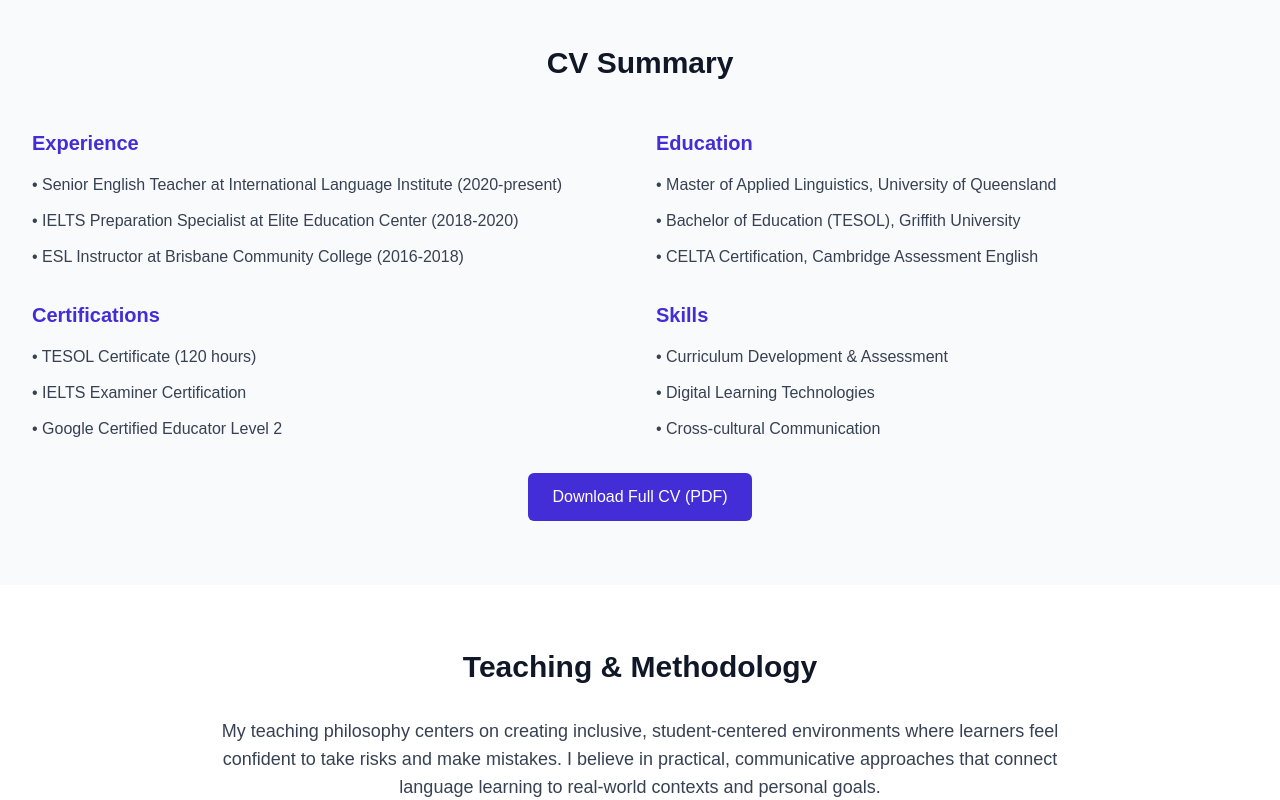
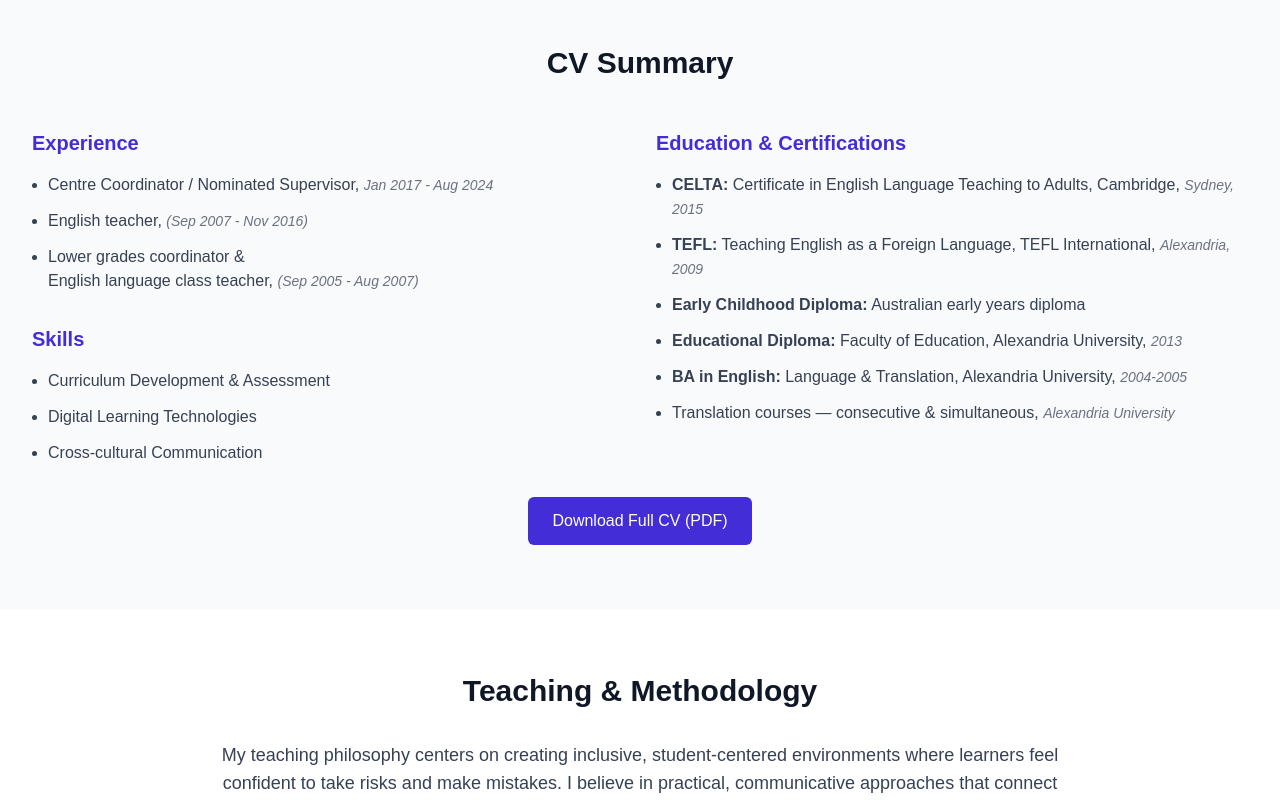
Before and after one commit to ab-clients/Sara_teacher, a Next.js app: page / in a window 1280 px wide. Shown: the part 1280-2080 px from the top of the page. Built offline with nearby package versions, Linux system fonts and the light colour scheme.

Commit message:
Add LinkedIn icon to Contact and Footer components; update CV links and enhance CvSummary layout

```diff
--- a/src/app/components/Contact.tsx
+++ b/src/app/components/Contact.tsx
@@ -1,6 +1,7 @@
 "use client";
 
 import { useState } from "react";
+import { FaLinkedin } from "react-icons/fa";
 
 export default function Contact() {
   const [formStatus, setFormStatus] = useState<"idle" | "success">("idle");
@@ -44,17 +45,7 @@ export default function Contact() {
               className="inline-flex items-center px-4 py-3 text-indigo-700 border border-indigo-700 rounded-md hover:bg-indigo-50 transition-colors focus:outline-none focus:ring-2 focus:ring-amber-500"
               aria-label="Connect with Sara on LinkedIn"
             >
-              <svg
-                className="w-5 h-5 mr-2"
-                fill="currentColor"
-                viewBox="0 0 20 20"
-              >
-                <path
-                  fillRule="evenodd"
-                  d="M16.338 16.338H13.67V12.16c0-.995-.017-2.277-1.387-2.277-1.39 0-1.601 1.086-1.601 2.207v4.248H8.014v-8.59h2.559v1.174h.037c.356-.675 1.227-1.387 2.526-1.387 2.703 0 3.203 1.778 3.203 4.092v4.711zM5.005 6.575a1.548 1.548 0 11-.003-3.096 1.548 1.548 0 01.003 3.096zm-1.337 9.763H6.34v-8.59H3.667v8.59zM17.668 1H2.328C1.595 1 1 1.581 1 2.298v15.403C1 18.418 1.595 19 2.328 19h15.34c.734 0 1.332-.582 1.332-1.299V2.298C19 1.581 18.402 1 17.668 1z"
-                  clipRule="evenodd"
-                />
-              </svg>
+              <FaLinkedin className="h-6 w-6 mr-2" />
               LinkedIn
             </a>
           </div>
--- a/src/app/components/CvSummary.tsx
+++ b/src/app/components/CvSummary.tsx
@@ -9,58 +9,93 @@ export default function CvSummary() {
           CV Summary
         </h2>
         <div className="grid md:grid-cols-2 gap-8 mb-8">
-          <div>
+          <div className="flex flex-col gap-8">
+            <section>
               <h3 className="text-xl font-semibold text-indigo-700 mb-4">
                 Experience
               </h3>
-            <ul className="space-y-3 text-gray-700">
+              <ul className="space-y-3 text-gray-700 list-disc pl-4">
                 <li>
-                • Senior English Teacher at International Language Institute
-                (2020-present)
+                  Centre Coordinator / Nominated Supervisor,{" "}
+                  <span className="text-gray-500 italic text-sm">
+                    Jan 2017 - Aug 2024
+                  </span>
                 </li>
                 <li>
-                • IELTS Preparation Specialist at Elite Education Center
-                (2018-2020)
+                  English teacher,{" "}
+                  <span className="text-gray-500 italic text-sm">
+                    (Sep 2007 - Nov 2016)
+                  </span>
                 </li>
                 <li>
-                • ESL Instructor at Brisbane Community College (2016-2018)
+                  Lower grades coordinator & <br />
+                  English language class teacher,{" "}
+                  <span className="text-gray-500 italic text-sm">
+                    (Sep 2005 - Aug 2007)
+                  </span>
                 </li>
               </ul>
-          </div>
-          <div>
-            <h3 className="text-xl font-semibold text-indigo-700 mb-4">
-              Education
-            </h3>
-            <ul className="space-y-3 text-gray-700">
-              <li>• Master of Applied Linguistics, University of Queensland</li>
-              <li>• Bachelor of Education (TESOL), Griffith University</li>
-              <li>• CELTA Certification, Cambridge Assessment English</li>
-            </ul>
-          </div>
-          <div>
-            <h3 className="text-xl font-semibold text-indigo-700 mb-4">
-              Certifications
-            </h3>
-            <ul className="space-y-3 text-gray-700">
-              <li>• TESOL Certificate (120 hours)</li>
-              <li>• IELTS Examiner Certification</li>
-              <li>• Google Certified Educator Level 2</li>
-            </ul>
-          </div>
-          <div>
+            </section>
+            <section>
               <h3 className="text-xl font-semibold text-indigo-700 mb-4">
                 Skills
               </h3>
-            <ul className="space-y-3 text-gray-700">
-              <li>• Curriculum Development &amp; Assessment</li>
-              <li>• Digital Learning Technologies</li>
-              <li>• Cross-cultural Communication</li>
+              <ul className="space-y-3 text-gray-700 list-disc pl-4">
+                <li>Curriculum Development &amp; Assessment</li>
+                <li>Digital Learning Technologies</li>
+                <li>Cross-cultural Communication</li>
               </ul>
+            </section>
+          </div>
+          <div>
+            <section>
+              <h3 className="text-xl font-semibold text-indigo-700 mb-4">
+                Education & Certifications
+              </h3>
+              <ul className="space-y-3 text-gray-700 list-disc pl-4">
+                <li>
+                  <strong>CELTA:</strong> Certificate in English Language
+                  Teaching to Adults, Cambridge,{" "}
+                  <span className="text-gray-500 italic text-sm">
+                    Sydney, 2015
+                  </span>
+                </li>
+                <li>
+                  <strong>TEFL:</strong> Teaching English as a Foreign Language,
+                  TEFL International,{" "}
+                  <span className="text-gray-500 italic text-sm">
+                    Alexandria, 2009
+                  </span>
+                </li>
+                <li>
+                  <strong>Early Childhood Diploma:</strong> Australian early
+                  years diploma
+                </li>
+                <li>
+                  <strong>Educational Diploma:</strong> Faculty of Education,
+                  Alexandria University,{" "}
+                  <span className="text-gray-500 italic text-sm">2013</span>
+                </li>
+                <li>
+                  <strong>BA in English:</strong> Language & Translation,
+                  Alexandria University,{" "}
+                  <span className="text-gray-500 italic text-sm">
+                    2004-2005
+                  </span>
+                </li>
+                <li>
+                  Translation courses — consecutive & simultaneous,{" "}
+                  <span className="text-gray-500 italic text-sm">
+                    Alexandria University
+                  </span>
+                </li>
+              </ul>
+            </section>
           </div>
         </div>
         <div className="text-center">
           <a
-            href="/Sara-Abdelmeguid-CV.pdf"
+            href="/sara-abdelmeguid-resume.pdf"
             className="inline-flex items-center px-6 py-3 bg-indigo-700 text-white font-medium rounded-md hover:bg-indigo-800 transition-colors focus:outline-none focus:ring-2 focus:ring-amber-500"
           >
             Download Full CV (PDF)
--- a/src/app/components/Footer.tsx
+++ b/src/app/components/Footer.tsx
@@ -1,3 +1,5 @@
+import { FaLinkedin } from "react-icons/fa6";
+
 export default function Footer() {
   return (
     <footer className="bg-gray-900 text-white py-12">
@@ -5,7 +7,10 @@ export default function Footer() {
         <div className="grid md:grid-cols-3 gap-8 mb-8">
           <div>
             <h3 className="text-xl font-bold mb-4">Sara Abdelmeguid</h3>
-            <p className="text-gray-400">English Language Teacher</p>
+            <p className="text-gray-200">English Language Teacher</p>
+            <p className="text-gray-400 text-sm">
+              Based in Australia • Open to global roles
+            </p>
           </div>
           <nav className="grid grid-cols-2 gap-4">
             <div>
@@ -63,18 +68,21 @@ export default function Footer() {
               className="text-gray-400 hover:text-white transition-colors focus:outline-none focus:ring-2 focus:ring-amber-500 rounded-sm"
               aria-label="LinkedIn profile"
             >
-              <svg className="w-6 h-6" fill="currentColor" viewBox="0 0 20 20">
-                <path
-                  fillRule="evenodd"
-                  d="M16.338 16.338H13.67V12.16c0-.995-.017-2.277-1.387-2.277-1.39 0-1.601 1.086-1.601 2.207v4.248H8.014v-8.59h2.559v1.174h.037c.356-.675 1.227-1.387 2.526-1.387 2.703 0 3.203 1.778 3.203 4.092v4.711zM5.005 6.575a1.548 1.548 0 11-.003-3.096 1.548 1.548 0 01.003 3.096zm-1.337 9.763H6.34v-8.59H3.667v8.59zM17.668 1H2.328C1.595 1 1 1.581 1 2.298v15.403C1 18.418 1.595 19 2.328 19h15.34c.734 0 1.332-.582 1.332-1.299V2.298C19 1.581 18.402 1 17.668 1z"
-                  clipRule="evenodd"
-                />
-              </svg>
+              <FaLinkedin className="h-6 w-6" />
             </a>
           </div>
         </div>
         <div className="border-t border-gray-800 pt-8 text-center text-gray-400">
-          <p>Based in Australia • Open to global roles</p>
+          <p>{`© ${new Date().getFullYear()} Sara Abdelmeguid. All rights reserved.`}</p>
+          <p className="text-sm text-gray-500">
+            Developed by{" "}
+            <a
+              href="https://alybadawy.com"
+              className="hover:text-white transition-colors underline focus:outline-none focus:ring-2 focus:ring-amber-500 rounded-sm"
+            >
+              Aly Badawy
+            </a>
+          </p>
         </div>
       </div>
     </footer>
--- a/src/app/components/Header.tsx
+++ b/src/app/components/Header.tsx
@@ -8,7 +8,7 @@ const NAV_ITEMS = [
   { href: "#cv", label: "CV/Resume" },
   { href: "#teaching", label: "Teaching" },
   { href: "#portfolio", label: "Portfolio" },
-  { href: "#testimonials", label: "Testimonials" },
+  // { href: "#testimonials", label: "Testimonials" },
   // { href: "#blog", label: "Blog" },
 ];
 
--- a/src/app/components/Hero.tsx
+++ b/src/app/components/Hero.tsx
@@ -31,7 +31,7 @@ export default function Hero() {
 
           <div className="flex flex-col sm:flex-row gap-4">
             <a
-              href="/Sara-Abdelmeguid-CV.pdf"
+              href="/sara-abdelmeguid-resume.pdf"
               className="inline-flex items-center justify-center px-6 py-3 bg-amber-500 text-white font-medium rounded-md hover:bg-amber-600 transition-colors focus:outline-none focus:ring-2 focus:ring-white"
             >
               Download CV (PDF)
--- a/src/app/page.tsx
+++ b/src/app/page.tsx
@@ -1,13 +1,11 @@
+import About from "./components/About";
+import Contact from "./components/Contact";
+import CvSummary from "./components/CvSummary";
+import Footer from "./components/Footer";
 import Header from "./components/Header";
 import Hero from "./components/Hero";
-import About from "./components/About";
-import CvSummary from "./components/CvSummary";
+import Portfolio from "./components/Portfolio";
 import Teaching from "./components/Teaching";
-import Portfolio from "./components/Portfolio";
-import Testimonials from "./components/Testimonials";
-import BlogPreview from "./components/BlogPreview";
-import Contact from "./components/Contact";
-import Footer from "./components/Footer";
 
 export default function Home() {
   return (
@@ -27,8 +25,8 @@ export default function Home() {
         <CvSummary />
         <Teaching />
         <Portfolio />
-        <Testimonials />
-        <BlogPreview />
+        {/* <Testimonials />
+        <BlogPreview /> */}
         <Contact />
       </main>
 
```
Also changed, not shown: 1 other file (tests, documents, lock files or other folders). Lines whose indentation alone changed are shown as unchanged.
